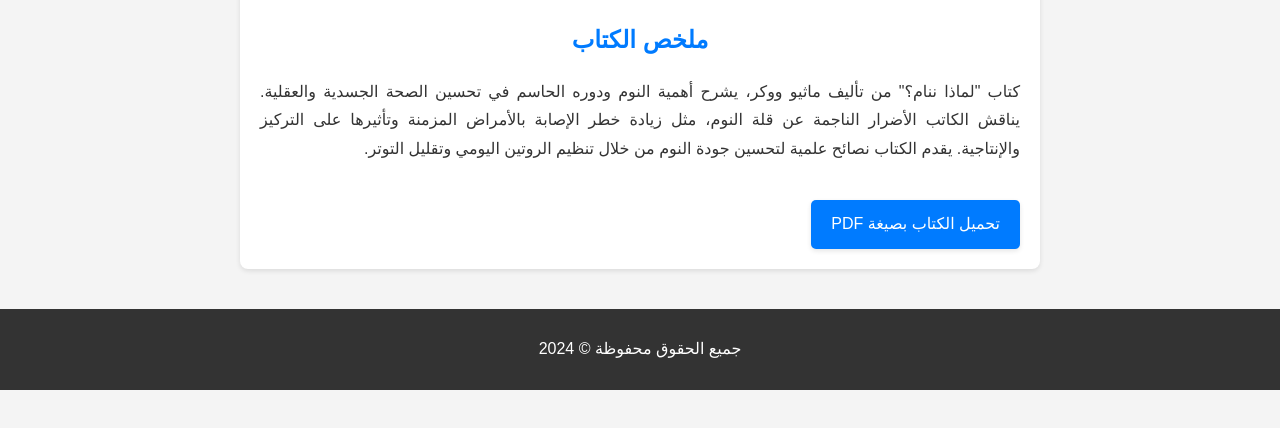
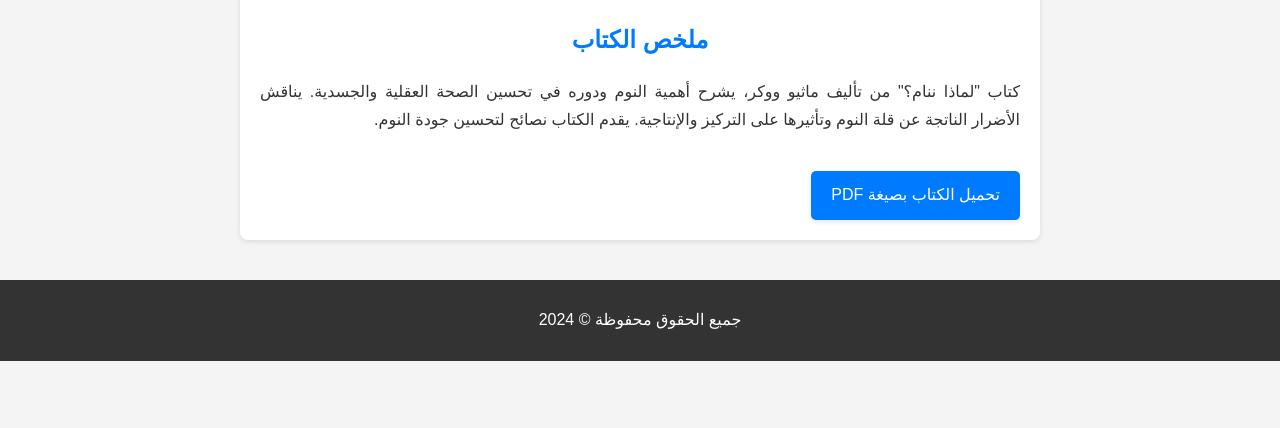
Before and after one commit to Faridhm-max/Why-do-we-sleep-, a plain HTML site: page index.html in a window 1280 px wide. Shown: the part 360-788 px from the top of the page. Drawn offline with Linux system fonts and the light colour scheme.

Commit message:
Update index.html

```diff
--- a/index.html
+++ b/index.html
@@ -3,7 +3,7 @@
 <head>
     <meta charset="UTF-8">
     <meta name="viewport" content="width=device-width, initial-scale=1.0">
-    <title>ملخص كتاب: لماذا ننام؟</title>
+    <title>ملخص كتاب: لماذا ننام</title>
     <link rel="stylesheet" href="styles.css">
 </head>
 <body>
@@ -12,21 +12,20 @@
     </header>
     <main>
         <section class="book-section">
+            <!-- صورة الغلاف -->
             <img src="https://kttab4u.com/uploads/video_thumb/32784.webp" alt="غلاف كتاب لماذا ننام" class="book-cover">
             <div class="book-summary">
                 <h2>ملخص الكتاب</h2>
                 <p>
-                    كتاب "لماذا ننام؟" من تأليف ماثيو ووكر، يشرح أهمية النوم ودوره الحاسم في تحسين الصحة الجسدية والعقلية. يناقش الكاتب الأضرار الناجمة عن قلة النوم، مثل زيادة خطر الإصابة بالأمراض المزمنة وتأثيرها على التركيز والإنتاجية. يقدم الكتاب نصائح علمية لتحسين جودة النوم من خلال تنظيم الروتين اليومي وتقليل التوتر.
+                    كتاب "لماذا ننام؟" من تأليف ماثيو ووكر، يشرح أهمية النوم ودوره في تحسين الصحة العقلية والجسدية. يناقش الأضرار الناتجة عن قلة النوم وتأثيرها على التركيز والإنتاجية. يقدم الكتاب نصائح لتحسين جودة النوم.
                 </p>
-                <a href="https://filesbooks.e3raf.co/s/azNXEwPiWk3rXSP/download/ZqvpPSMvl5rWMlW.pdf" class="download-link" id="downloadButton">تحميل الكتاب بصيغة PDF</a>
+                <!-- رابط التحميل -->
+                <a href="https://www.bookleaks.com/files/fhrst7/301.pdf" download class="download-link">تحميل الكتاب بصيغة PDF</a>
             </div>
         </section>
     </main>
     <footer>
         <p>جميع الحقوق محفوظة © 2024</p>
     </footer>
-
-    <!-- إضافة ملف JavaScript -->
-    <script src="script.js"></script>
 </body>
 </html>
```
